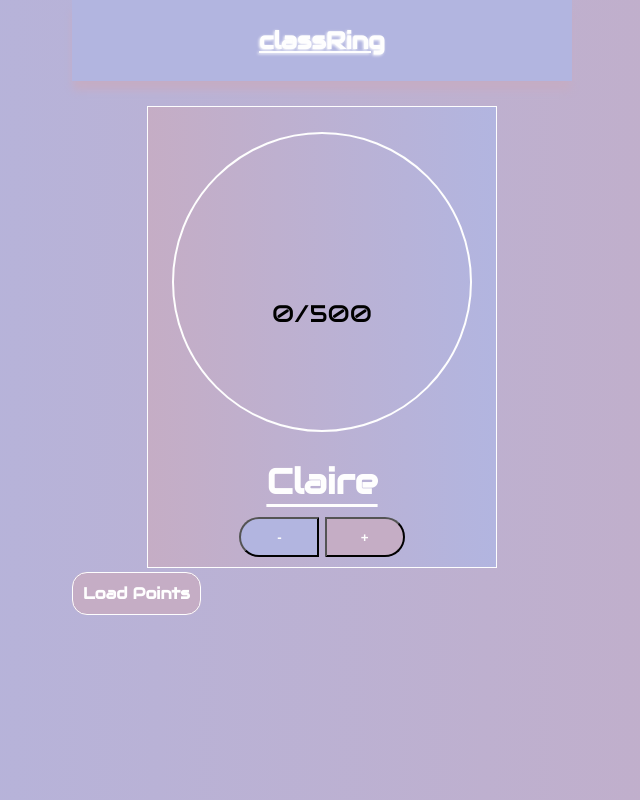
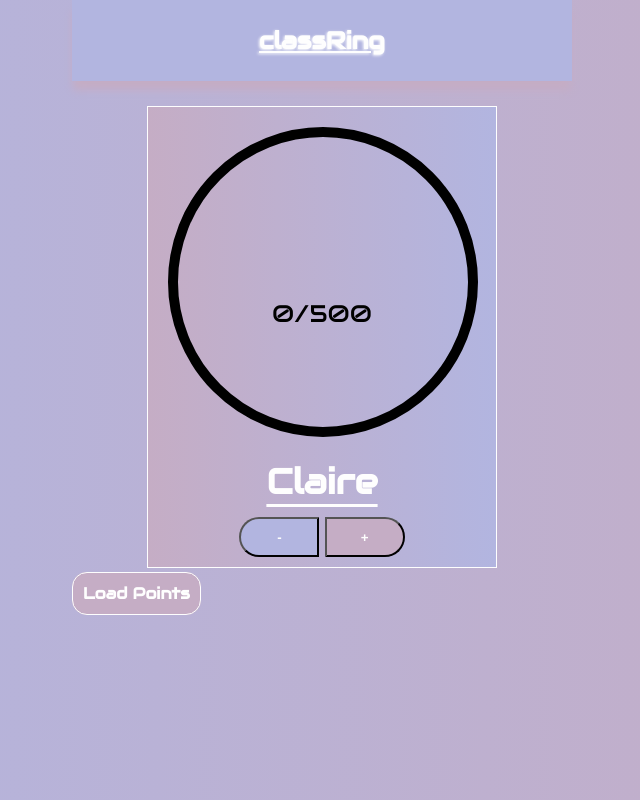
Before and after one commit to lob0scuro/classRing, a Flask app: page /platform in a window 1280 px wide. Shown: the whole page, without its empty margins (318-958 px from the left). Run offline with Flask 3, Linux system fonts and the light colour scheme; a user stored in the database is signed in; data comes from the database, SQL or seed files in the repository; both versions use the stored data as it was after the commit; some libraries are stand-ins or nearby versions.

Commit message:
started working on svg, need to figure out how to update dash array offset with javascript and flask var

```diff
--- a/classRing/main.py
+++ b/classRing/main.py
@@ -9,6 +9,7 @@
 
 login_manager.login_view = '.login'
 login_manager.login_message = 'Please log in to access the Dashboard'
+login_manager.session_protection = "strong"
 
 @login_manager.user_loader
 def load_user(user_id):
@@ -90,10 +91,11 @@
     for student in students:
         points.append(student.ring.current_value)
     total = sum(points)
-    print(request.method)
     if request.method == 'GET':
         masterChamber = Admin.query.get(current_user.id)
         masterChamber.current_value = masterChamber.current_value + total
+        for student in students:
+            student.ring.current_value = 0
         db.session.commit()
         flash(f"{total} points loaded to {current_user.name}'s ring")
     return redirect(url_for('.dash'))
@@ -180,4 +182,5 @@
 @login_required
 def logout():
     logout_user()
+    session.clear()
     return redirect(url_for('.login'))
--- a/classRing/static/style.css
+++ b/classRing/static/style.css
@@ -162,12 +162,24 @@
   margin: 5% auto 0 auto;
 }
 
+svg {
+  stroke-width: 10;
+  stroke: #000;
+  fill: none;
+  padding: 2%;
+  position: absolute;
+  top: 0;
+  left: 0;
+  stroke-dasharray: 942;
+}
+
 .rings > .ring {
   background-image: linear-gradient(90deg, var(--bgLight), var(--bgDark));
   width: 350px;
   margin: 0 auto 15px auto;
   padding: 2%;
   border: 1px solid var(--pure);
+  position: relative;
 }
 
 .rings > .ring > .circle {
--- a/classRing/templates/circles.html
+++ b/classRing/templates/circles.html
@@ -1,2 +1,3 @@
+
 {{ student.ring.current_value }}/{{
     student.ring.target_value }}
--- a/classRing/templates/platform.html
+++ b/classRing/templates/platform.html
@@ -4,7 +4,11 @@
   {% for student in students %}
   <div class="ring">
     <div class=" circle circle-for-{{ student.id }}">
+
       {% include 'circles.html' %}
+      <svg id="circular" width="350" height="350">
+        <circle id="circ" r="150" cx="50%" cy="50%" />
+    </svg>
     </div>
     <div class="user-block">
       <strong>{{ student.name }}</strong>
@@ -28,4 +32,10 @@
 </div>
 <a class="btn center" href="{{ url_for('main.countPoints') }}">Load Points</a>
 
+
+<script>
+    svg = document.getElementById("circ");
+    svg.style.strokeDashoffset = "{{ students[0].current_value }}";
+</script>
+
 {% endblock %}
```
Also changed, not shown: instance/classRing.db.
